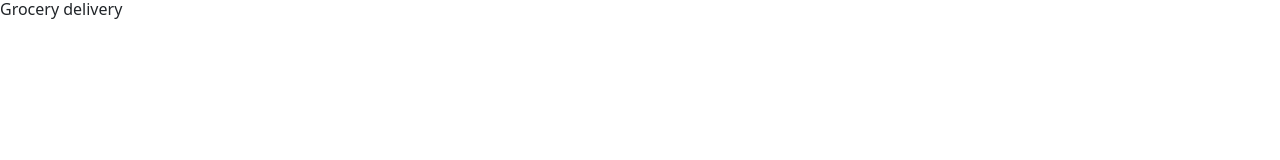
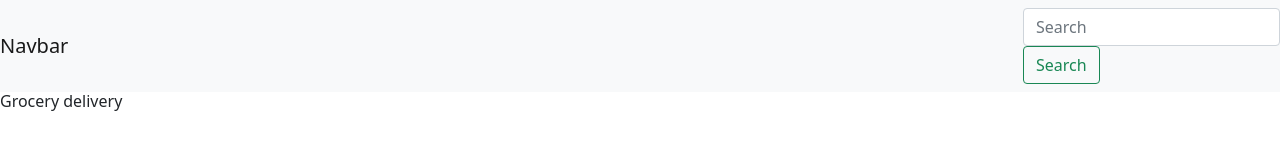
Before and after one commit to BYOMKESHPRATIHARI/Delivery_Partner, a plain HTML site: page index.html in a window 1280 px wide. Drawn offline with Linux system fonts and the light colour scheme.

Commit message:
Update index.html

```diff
--- a/index.html
+++ b/index.html
@@ -14,7 +14,15 @@
 
 </head>
 <body>
+  <nav class="navbar navbar-light bg-light justify-content-between">
+  <a class="navbar-brand">Navbar</a>
+  <form class="form-inline">
+    <input class="form-control mr-sm-2" type="search" placeholder="Search" aria-label="Search">
+    <button class="btn btn-outline-success my-2 my-sm-0" type="submit">Search</button>
+  </form>
+</nav>
   <h6>Grocery delivery</h6>
+
 </body>
 
 </html>
```
